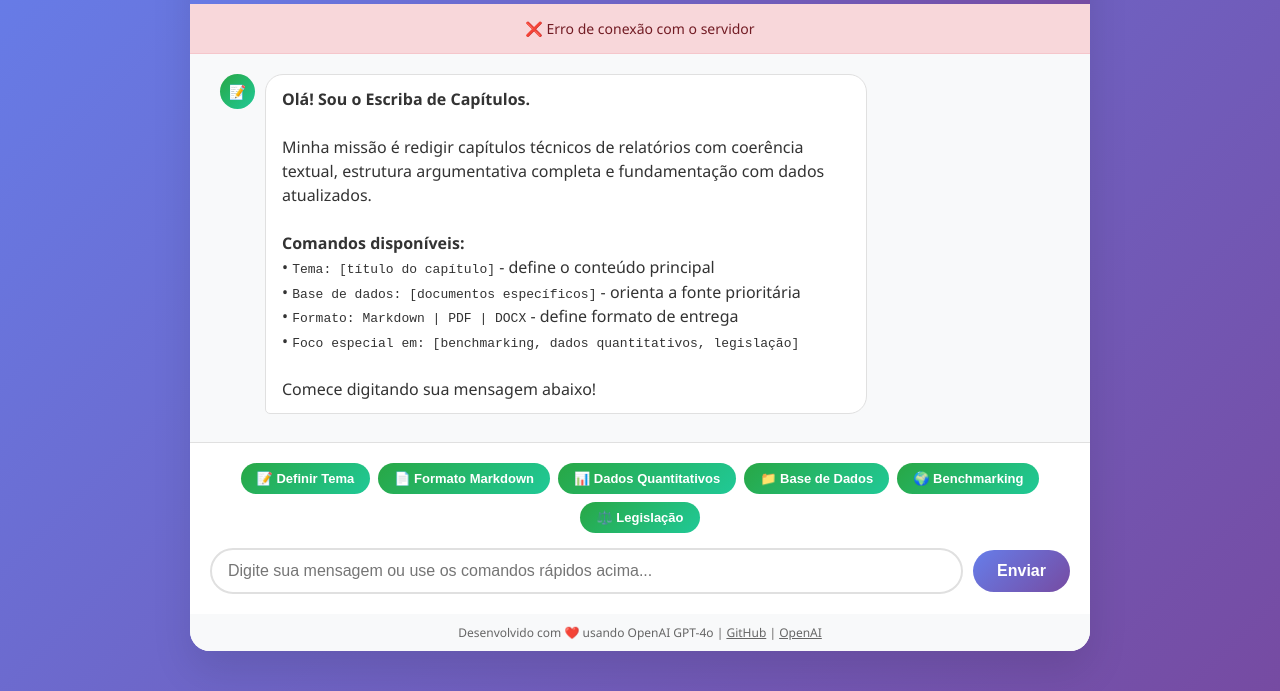
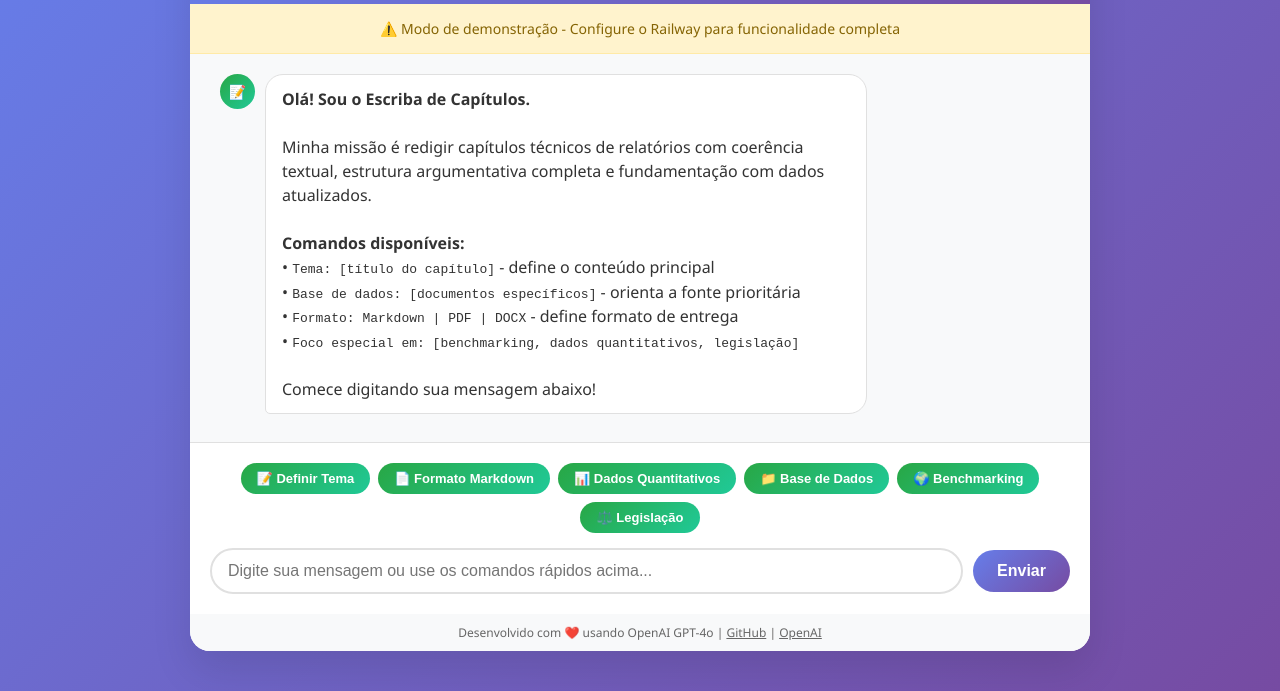
Before and after one commit to Pavolker/conectorai, a website: page frontend/index.html in a window 1280 px wide. Shown: the part 109-800 px from the top of the page. Drawn offline with Linux system fonts and the light colour scheme; no server answers.

Commit message:
feat: Adicionar modo de demonstração temporário

```diff
--- a/frontend/index.html
+++ b/frontend/index.html
@@ -197,6 +197,12 @@
             border-color: #f5c6cb;
         }
 
+        .status-section.warning {
+            background: #fff3cd;
+            color: #856404;
+            border-color: #ffeaa7;
+        }
+
         .loading {
             display: none;
             text-align: center;
@@ -335,6 +341,12 @@
             }
 
             async checkConnection() {
+                // Temporariamente desabilitar verificação de conexão
+                this.updateStatus('⚠️ Modo de demonstração - Configure o Railway para funcionalidade completa', 'warning');
+                this.isConnected = true; // Permitir uso mesmo sem backend
+
+                // Código original comentado para quando o Railway estiver funcionando:
+                /*
                 try {
                     const response = await fetch(`${this.backendUrl}/health`);
                     if (response.ok) {
@@ -347,11 +359,12 @@
                     this.updateStatus('❌ Erro de conexão com o servidor', 'error');
                     this.isConnected = false;
                 }
+                */
             }
 
             updateStatus(message, type = 'success') {
                 this.statusSection.textContent = message;
-                this.statusSection.className = `status-section ${type === 'error' ? 'error' : ''}`;
+                this.statusSection.className = `status-section ${type === 'error' ? 'error' : type === 'warning' ? 'warning' : ''}`;
             }
 
             async sendMessage() {
```
